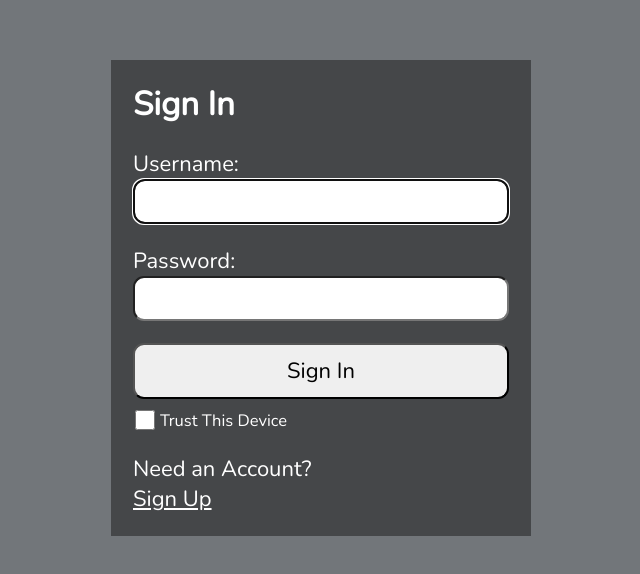
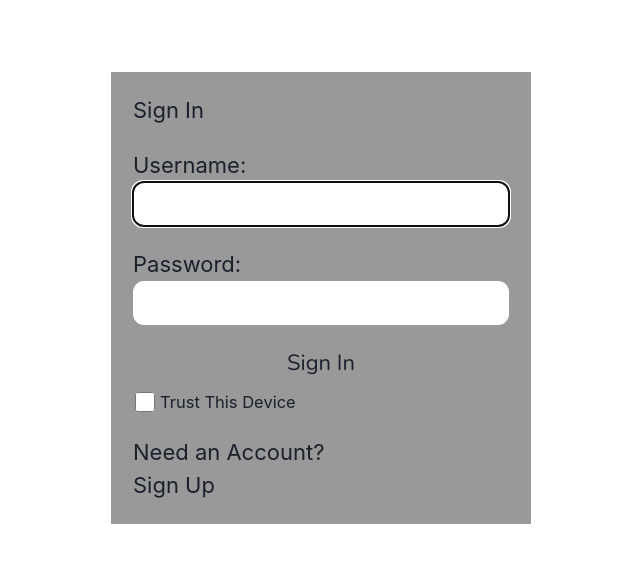
Before and after one commit to Austinps/react-auth, a React (Vite) app: page /login in a window 1280 px wide. Shown: the part 102-676 px from the top of the page, without its empty margins (319-959 px from the left). Built offline with nearby package versions, Linux system fonts and the light colour scheme.

Commit message:
update to new react router 6.4 'createBrowserRouter'

```diff
--- a/package.json
+++ b/package.json
@@ -10,10 +10,14 @@
     "preview": "vite preview"
   },
   "dependencies": {
+    "@chakra-ui/react": "^2.6.1",
+    "@emotion/react": "^11.11.0",
+    "@emotion/styled": "^11.11.0",
     "@fortawesome/fontawesome-svg-core": "^6.4.0",
     "@fortawesome/free-solid-svg-icons": "^6.4.0",
     "@fortawesome/react-fontawesome": "^0.2.0",
     "axios": "^1.4.0",
+    "framer-motion": "^10.12.16",
     "react": "^18.2.0",
     "react-dom": "^18.2.0",
     "react-router-dom": "^6.11.2"
--- a/src/App.jsx
+++ b/src/App.jsx
@@ -1,4 +1,9 @@
-import { Routes, Route } from "react-router-dom";
+import {
+  createBrowserRouter,
+  createRoutesFromElements,
+  Route,
+  RouterProvider,
+} from "react-router-dom";
 import {
   Admin,
   Register,
@@ -12,10 +17,10 @@
 } from "./pages";
 import { Layout, RequireAuth, PersistLogin } from "./components";
 import { ROLES } from "./data/roles";
+import { Spinner } from "@chakra-ui/react";
 
-export default function App() {
-  return (
-    <Routes>
+const router = createBrowserRouter(
+  createRoutesFromElements(
     <Route path='/' element={<Layout />}>
       {/* public routes */}
       <Route path='login' element={<Login />} />
@@ -47,6 +52,9 @@
       {/* 404 */}
       <Route path='*' element={<NotFound />} />
     </Route>
-    </Routes>
+  )
 );
+
+export default function App() {
+  return <RouterProvider router={router} fallbackElement={<Spinner />} />;
 }
--- a/src/components/PersistLogin.jsx
+++ b/src/components/PersistLogin.jsx
@@ -23,8 +23,6 @@
       }
     };
 
-    // persist added here AFTER tutorial video
-    // Avoids unwanted call to verifyRefreshToken
     !auth?.accessToken && persist ? verifyRefreshToken() : setIsLoading(false);
 
     return () => (isMounted = false);
--- a/src/components/RequireAuth.jsx
+++ b/src/components/RequireAuth.jsx
@@ -7,9 +7,9 @@
 
   return auth?.roles?.find((role) => allowedRoles?.includes(role)) ? (
     <Outlet />
-  ) : auth?.accessToken ? ( //changed from user to accessToken to persist login after refresh
-    <Navigate to="/unauthorized" state={{ from: location }} replace />
+  ) : auth?.accessToken ? (
+    <Navigate to='/unauthorized' state={{ from: location }} replace />
   ) : (
-    <Navigate to="/login" state={{ from: location }} replace />
+    <Navigate to='/login' state={{ from: location }} replace />
   );
 }
--- a/src/main.jsx
+++ b/src/main.jsx
@@ -1,18 +1,16 @@
 import React from "react";
 import ReactDOM from "react-dom/client";
+import { AuthProvider } from "./context/AuthProvider";
+import App from "./App";
+import { ChakraProvider } from "@chakra-ui/react";
 import "./index.css";
-import App from "./App";
-import { AuthProvider } from "./context/AuthProvider";
-import { BrowserRouter, Routes, Route } from "react-router-dom";
 
 ReactDOM.createRoot(document.getElementById("root")).render(
   <React.StrictMode>
-    <BrowserRouter>
-      <AuthProvider>
-        <Routes>
-          <Route path="/*" element={<App />} />
-        </Routes>
-      </AuthProvider>
-    </BrowserRouter>
+    <AuthProvider>
+      <ChakraProvider>
+        <App />
+      </ChakraProvider>
+    </AuthProvider>
   </React.StrictMode>
 );
```
Also changed, not shown: 1 other file (tests, documents, lock files or other folders). Lines whose indentation alone changed are shown as unchanged.
